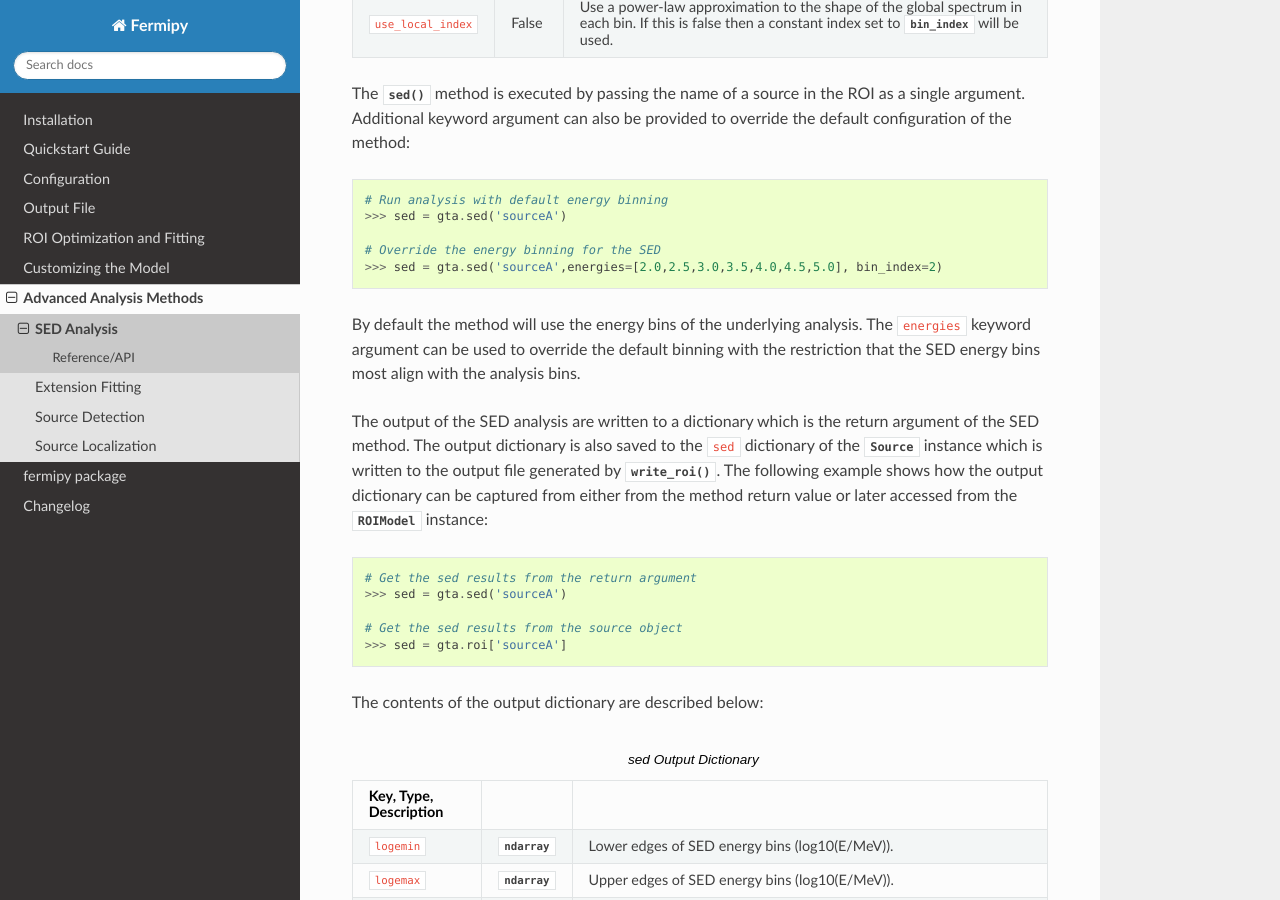
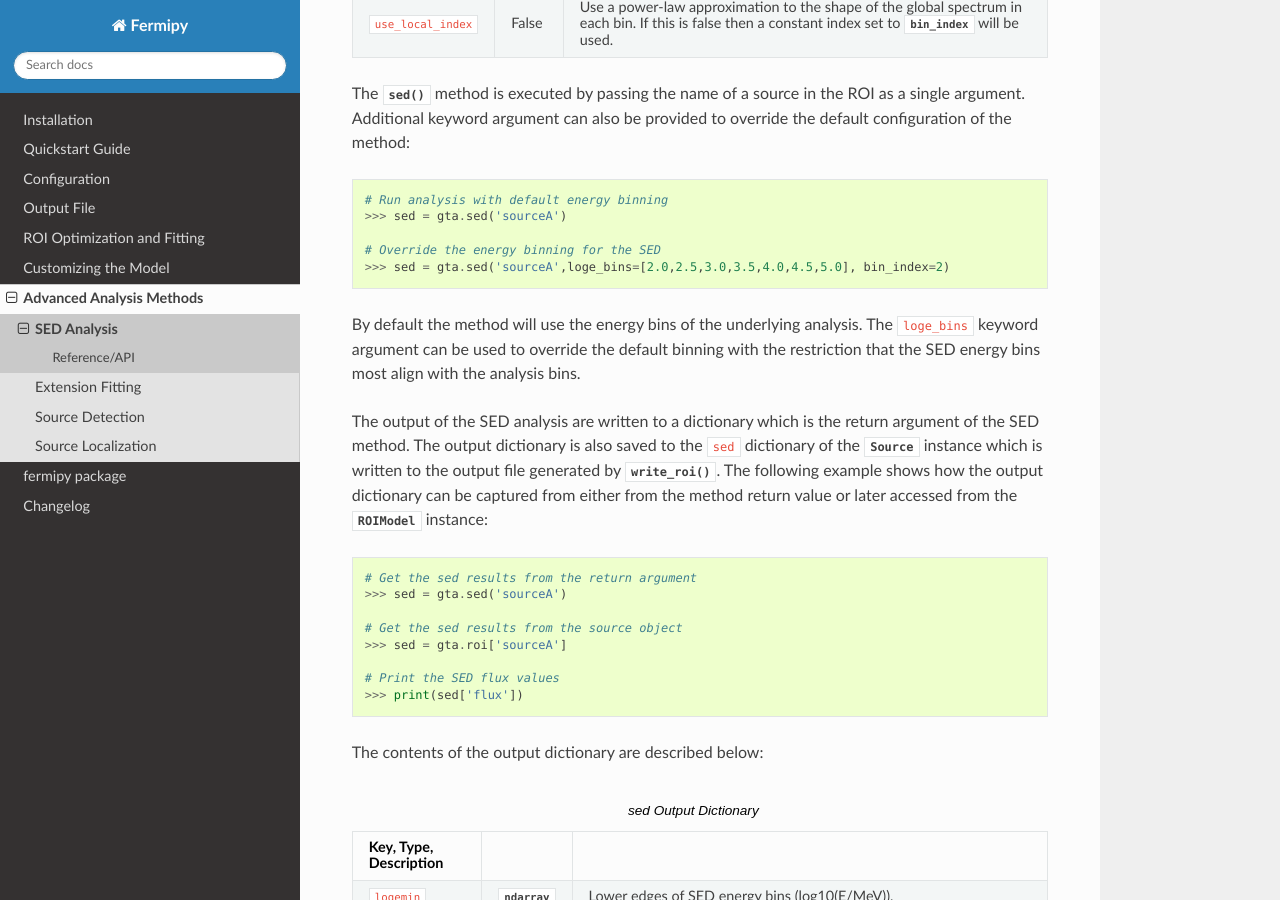
Before and after one commit to fermiPy/fermipy, a Sphinx documentation site: the page built from docs/advanced/sed.rst, in a window 1280 px wide and 900 px high, scrolled down 671 px. Built offline with Sphinx 7.4.7 and the Read the Docs theme 2.0.0, drawn with Linux system fonts in a browser that asks for light colours; the version number could not be read and is left out.

Commit message:
doc updates

```diff
--- a/docs/advanced/sed.rst
+++ b/docs/advanced/sed.rst
@@ -35,10 +35,10 @@ default configuration of the method:
    >>> sed = gta.sed('sourceA')
 
    # Override the energy binning for the SED
-   >>> sed = gta.sed('sourceA',energies=[2.0,2.5,3.0,3.5,4.0,4.5,5.0], bin_index=2)
+   >>> sed = gta.sed('sourceA',loge_bins=[2.0,2.5,3.0,3.5,4.0,4.5,5.0], bin_index=2)
 
 By default the method will use the energy bins of the underlying
-analysis.  The ``energies`` keyword argument can be used to override
+analysis.  The ``loge_bins`` keyword argument can be used to override
 the default binning with the restriction that the SED energy bins
 most align with the analysis bins.
 
@@ -59,6 +59,9 @@ from the method return value or later accessed from the
    # Get the sed results from the source object
    >>> sed = gta.roi['sourceA']
 
+   # Print the SED flux values
+   >>> print(sed['flux'])
+
 The contents of the output dictionary are described below:
 
 .. csv-table:: *sed* Output Dictionary
```
